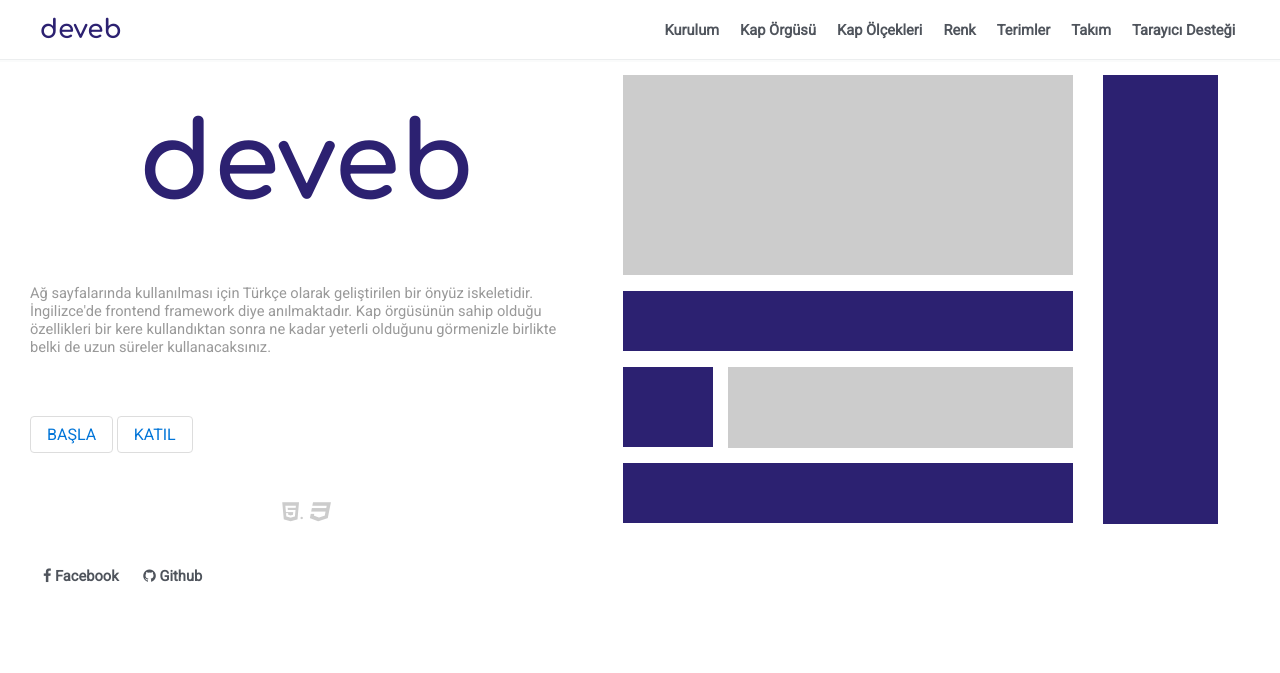
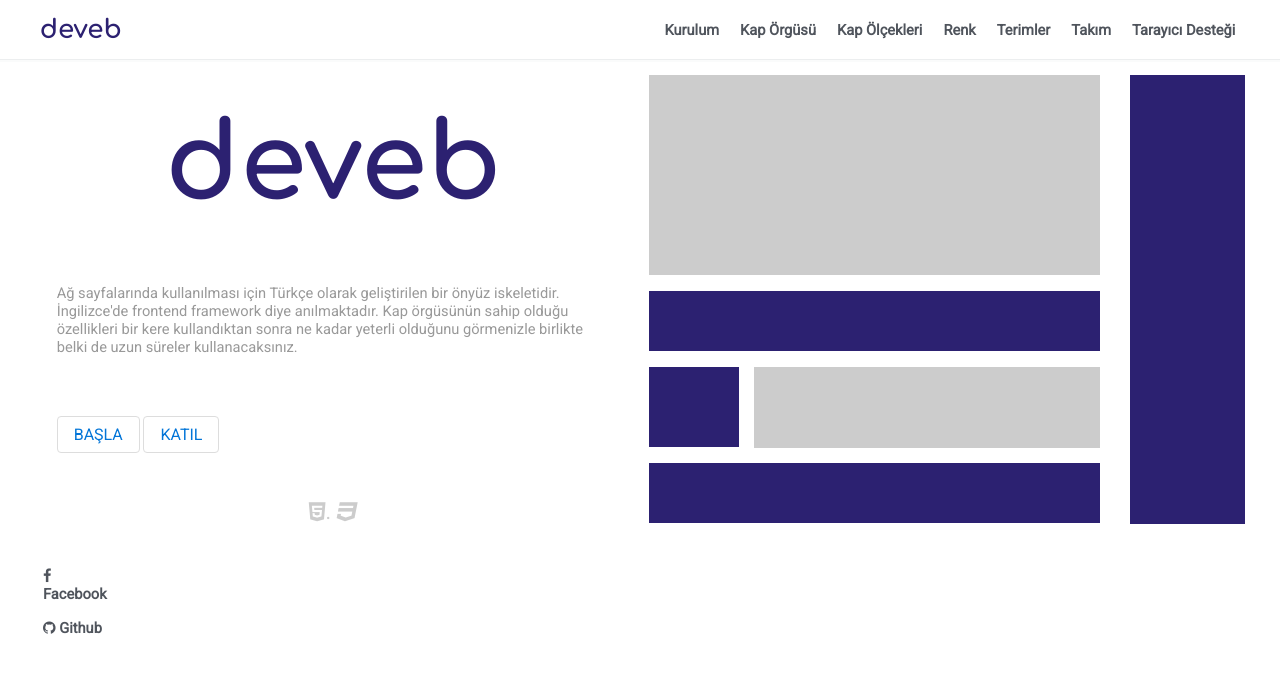
Before and after one commit to data-deveb/data-deveb.github.io, a Jekyll site: the page built from index.html, in a window 1280 px wide. Shown: the top 673 px of the page. Built offline with Jekyll 4.4.1, drawn with Linux system fonts in a browser that asks for light colours.

Commit message:
Düzeltmeler.

```diff
--- a/_layouts/home.html
+++ b/_layouts/home.html
@@ -3,14 +3,14 @@
 <head>
 {% include head.html %}
 </head>
-<body data-deveb="kap ortada">
-  <div data-gnl="1 1p" class="header">
+<body data-gnl="ortada">
+  <div data-gnl="24" class="header">
   {% include header.html %}
   </div>
-  <div data-gnl="23 24p">
+  <div data-gnl="23">
   {{ content }}
   </div>
-  <div data-gnl="1 1p">
+  <div data-gnl="24">
   {% include foot.html %}
   </div>
 </body>
```
